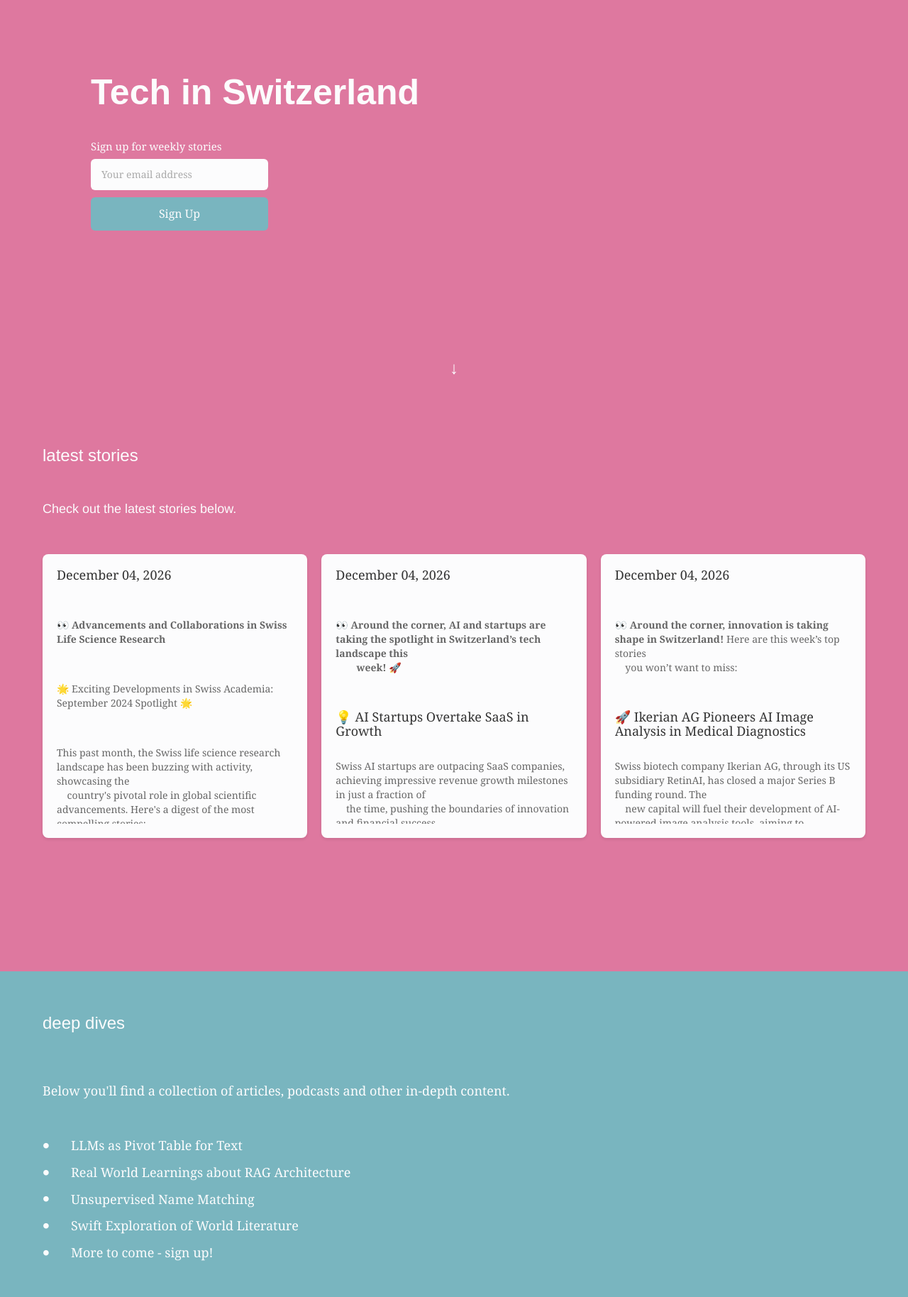
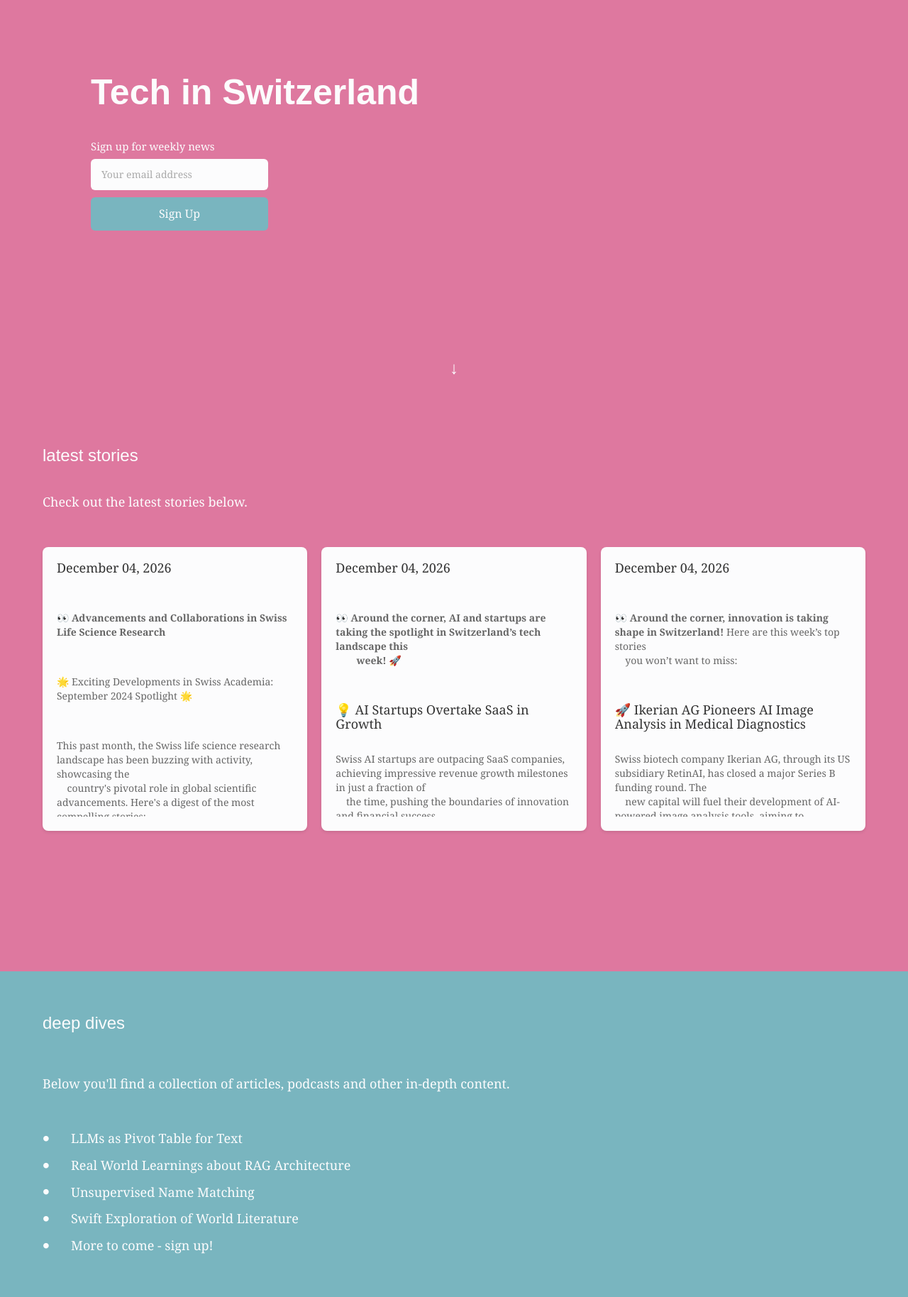
Before and after one commit to PhilWa/corner, a Flask app: page / in a window 1280 px wide. Shown: the part 231-2059 px from the top of the page at 71% size. Run offline with Flask 3, Linux system fonts and the light colour scheme; some libraries are stand-ins or nearby versions.

Commit message:
alignement

```diff
--- a/static/css/styles.css
+++ b/static/css/styles.css
@@ -281,7 +281,7 @@ header {
     color: var(--off-white);
     font-size: var(--font-size-large);
     margin-bottom: 50px;
-    margin-top: 50px;
+    margin-top: 40px;
 }
 
 .deep-dives-list {
@@ -551,8 +551,6 @@ header {
     /* ... the rest of your responsive styles ... */
 }
 
-/* Additional Styles */
-/* ... your existing additional styles ... */
 
 /* Apply serif font to the body */
 body {
@@ -573,6 +571,7 @@ header,
 .center-form,
 .newsletter-title,
 .latest-stories-section .card-container,
+.latest-stories-description,
 .deep-dives-description,
 .deep-dives-list a,
 .game-of-life-section .section-instruction {
--- a/templates/index.html
+++ b/templates/index.html
@@ -8,7 +8,7 @@
         <span class="cursor">|</span>
     </h1>
     <div class="center-form">
-        <h2 class="newsletter-title">Sign up for weekly stories</h2>
+        <h2 class="newsletter-title">Sign up for weekly news</h2>
         <form method="post" action="{{ url_for('index') }}">
             <input type="email" name="email" placeholder="Your email address" required>
             <button type="submit">Sign Up</button>
```
